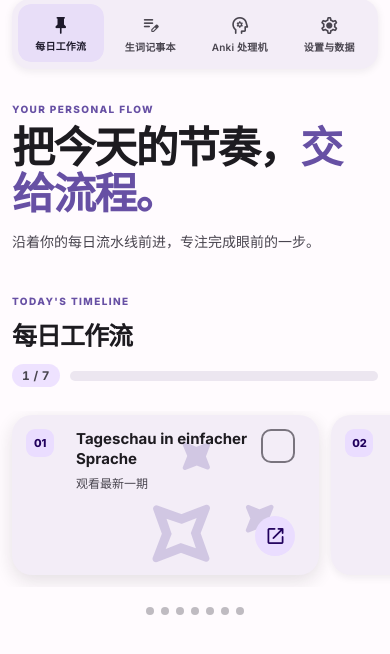
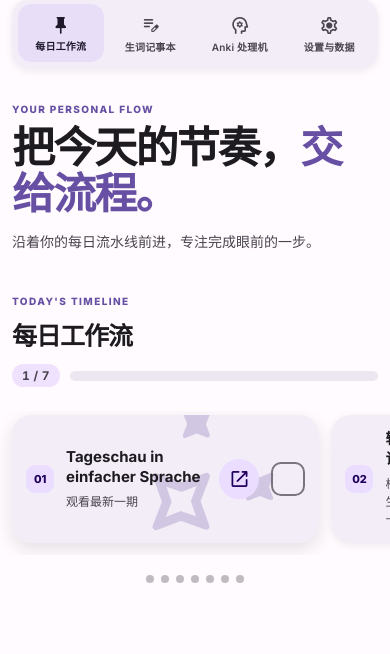
Before and after one commit to NeavJo/NJs_Workflow, a website built with Vite: page index.html in a window 390 px wide. Shown: the part 72-726 px from the top of the page. Built offline with nearby package versions, Linux system fonts and the light colour scheme.

Commit message:
0.2.0.6
issue 16, 17

```diff
--- a/index.html
+++ b/index.html
@@ -30,13 +30,13 @@
     <div class="app-shell">
       <header class="top-bar">
         <div class="top-bar__row">
-          <a class="brand" href="/" aria-label="返回首页" data-i18n-aria="common.backHomeAria">
+          <div class="brand" aria-label="NJ's Workflow" data-i18n-aria="common.backHomeAria">
             <span class="brand-mark" aria-hidden="true">N</span>
             <span>
               <strong>NJ's Workflow</strong>
               <small data-i18n="tagline">Daily flow, clearly done.</small>
             </span>
-          </a>
+          </div>
         </div>
       </header>
 
--- a/src/css/responsive.css
+++ b/src/css/responsive.css
@@ -144,15 +144,13 @@
     outline: 2px solid var(--md-primary);
     outline-offset: 3px;
   }
-  .workflow-card { grid-template-columns: 30px minmax(0, 1fr) 40px; gap: 10px 10px; padding: 14px; align-items: start; }
-  .workflow-card { grid-template-areas: "badge content check" "badge meta meta"; }
+  .workflow-card { display: grid; grid-template-columns: 28px minmax(0, 1fr) 34px; grid-template-rows: auto; grid-template-areas: "badge content check"; gap: 0 12px; padding: 14px; align-items: center; }
   .workflow-card .order-badge { grid-area: badge; }
   .workflow-card .workflow-card__content { grid-area: content; }
-  .workflow-card .checkbox-wrapper { grid-area: check; }
-  .workflow-card .workflow-card__action,
-  .workflow-card .workflow-card__check-btn { grid-area: meta; justify-self: end; align-self: center; }
-  .workflow-card__action { justify-self: end; }
-  .workflow-card__check-btn { width: auto; max-width: 100%; }
+  .workflow-card:has(.workflow-card__action):has(.checkbox-wrapper),
+  .workflow-card:has(.workflow-card__check-btn):has(.checkbox-wrapper) { grid-template-columns: 28px minmax(0, 1fr) minmax(0, auto) 34px; grid-template-areas: "badge content actions check"; }
+  .workflow-card__action-area { grid-area: actions; display: flex; min-width: 0; flex-wrap: wrap; align-items: center; justify-content: flex-end; gap: 8px; }
+  .workflow-card .checkbox-wrapper { position: static; grid-area: check; display: grid; width: 34px; height: 34px; place-items: center; margin: 0; justify-self: end; align-self: center; transform: none; }
   .workflow-card__action, .workflow-card__check-btn { height: 40px; padding: 0 13px; font-size: 12px; }
   .workflow-card__action { width: 40px; padding: 0; }
   .workflow-card__title-row { flex-direction: column; align-items: flex-start; gap: 4px; }
--- a/src/css/workflow.css
+++ b/src/css/workflow.css
@@ -12,10 +12,10 @@
   .workflow-list { grid-template-columns: repeat(2, minmax(0, 1fr)); }
 }
 
-.workflow-card { display: grid; grid-template-columns: 40px 1fr auto; align-items: center; gap: 14px 18px; padding: 20px; border-radius: var(--md-radius-medium); background: var(--md-surface-container); box-shadow: var(--md-elevation-1); transition: transform var(--md-motion-standard), box-shadow var(--md-motion-standard), background var(--md-motion-standard), opacity var(--md-motion-standard); position: relative; overflow: hidden; }
-/* 当存在【外链/检查】按钮时，自动增加一列供其放置 */
+.workflow-card { display: grid; grid-template-columns: 40px minmax(0, 1fr) auto; grid-template-areas: "badge content actions"; align-items: center; gap: 14px 18px; padding: 20px; border-radius: var(--md-radius-medium); background: var(--md-surface-container); box-shadow: var(--md-elevation-1); transition: transform var(--md-motion-standard), box-shadow var(--md-motion-standard), background var(--md-motion-standard), opacity var(--md-motion-standard); position: relative; overflow: hidden; }
+/* 当存在【外链/检查】按钮时，actions 列自动撑开 */
 .workflow-card:has(.workflow-card__action),
-.workflow-card:has(.workflow-card__check-btn) { grid-template-columns: 40px 1fr auto auto; }
+.workflow-card:has(.workflow-card__check-btn) { grid-template-columns: 40px minmax(0, 1fr) auto auto; grid-template-areas: "badge content actions check"; }
 .workflow-card:hover { transform: translateY(-2px); box-shadow: var(--md-elevation-2); }
 .workflow-card.is-complete { background: color-mix(in srgb, var(--md-success-container) 32%, var(--md-surface-container)); }
 
@@ -138,7 +138,19 @@
   z-index: 1;
 }
 
-/* ===== 背景水印可调变量 ===== */
+/* 网格区域分配 */
+.order-badge { grid-area: badge; }
+.workflow-card__content { grid-area: content; }
+.workflow-card__action-area { grid-area: actions; display: inline-flex; align-items: center; gap: 8px; flex-shrink: 0; }
+/* 按钮行无内容时不占位，保持布局简洁 */
+.workflow-card__action-area:empty { display: none; }
+/* 复选框：始终固定在右侧最后一列 */
+.checkbox-wrapper { grid-area: check; justify-self: center; align-self: center; }
+/* 无按钮时复选框仍可见（占据 actions 位置） */
+.workflow-card:has(.checkbox-wrapper):not(:has(.workflow-card__action)):not(:has(.workflow-card__check-btn)) { grid-template-columns: 40px minmax(0, 1fr) auto; grid-template-areas: "badge content actions"; }
+.workflow-card:has(.checkbox-wrapper):not(:has(.workflow-card__action)):not(:has(.workflow-card__check-btn)) .checkbox-wrapper { grid-area: actions; }
+
+/* 背景水印可调变量 ===== */
 :root {
   /* 位置控制：水印距离卡片右/下边缘的偏移量（px） */
   --bg-icon-right-offset: 80px;
--- a/src/js/workflow/workflow-renderer.js
+++ b/src/js/workflow/workflow-renderer.js
@@ -114,7 +114,9 @@ function createCard(rawItem, order) {
   const checkButtonHtml = checkEnabled
     ? `<button class="workflow-card__check-btn" type="button" data-check-action="memo-count" data-item-id="${rawItem.id}" aria-label="检查并打卡：${rawItem.title}"><span class="material-symbols" aria-hidden="true">fact_check</span><span class="workflow-card__check-btn__label">检查</span></button>`
     : ''
-  const actionHtml = jumpButtonHtml + checkButtonHtml
+  const actionAreaHtml = jumpButtonHtml || checkButtonHtml
+    ? `<div class="workflow-card__action-area">${jumpButtonHtml}${checkButtonHtml}</div>`
+    : ''
 
   const tagBlockHtml = buildDynamicTagHtml(tagInfo)
   const descriptionHtml = effectiveDesc ? `<p class="workflow-card__description"></p>` : ''
@@ -127,7 +129,7 @@ function createCard(rawItem, order) {
       ${descriptionHtml}
       ${tagBlockHtml}
     </div>
-    ${actionHtml}
+    ${actionAreaHtml}
     <label class="checkbox-wrapper">
       <input type="checkbox" ${checkboxAttrs} />
       <span class="checkbox-mark"><span class="material-symbols" aria-hidden="true">${checkIcon}</span></span>
```
Also changed, not shown: dist/assets/index-B5THIkd7.css (added), dist/assets/index-Ck3AJX8i.js (added), dist/assets/index-DJ0tYU4F.js (deleted), dist/assets/index-Dp2Zd_vd.css (deleted), dist/index.html.
